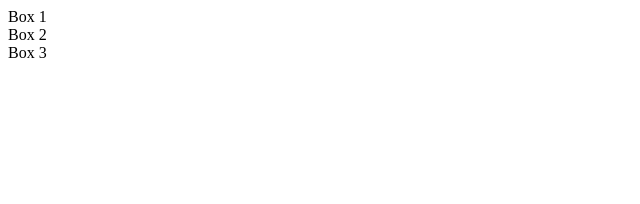
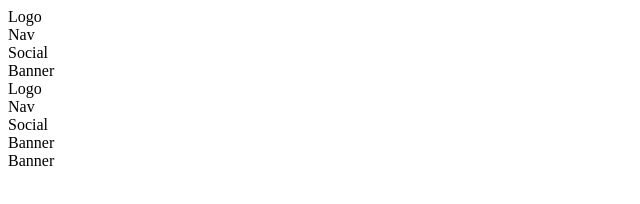
Before and after one commit to LLuisPP/S1.1-HTML-i-CSS-amb-Flex, a plain HTML site: page index.html in a window 1280 px wide. Shown: the whole page, without its empty margins (0-640 px from the left). Drawn offline with nearby package versions, Linux system fonts and the light colour scheme; files that its build step writes are made by us from their sources.

Commit message:
> | blocks to handle with scss

```diff
--- a/index.html
+++ b/index.html
@@ -8,13 +8,27 @@
 </head>
 <body>
     <div class="flex-container">
-
-        <div>Box 1</div>
-
-        <div>Box 2</div>
-
-        <div>Box 3</div>
-
+        <div class="flex-container">
+            <div>Logo</div>
+            <div>Nav</div>
+            <div>Social</div>
+        </div>
+        <div class="flex-container">
+            <div>Banner</div>
+        </div>
+    </div>
+    <div class="flex-container"></div>
+        <div class="flex-container">
+            <div>Logo</div>
+            <div>Nav</div>
+            <div>Social</div>
+        </div>
+        <div class="flex-container">
+            <div>Banner</div>
+        </div>
+    </div>
+    <div class="flex-container">
+        <div>Banner</div>
     </div>
 </body>
 </html>
```
